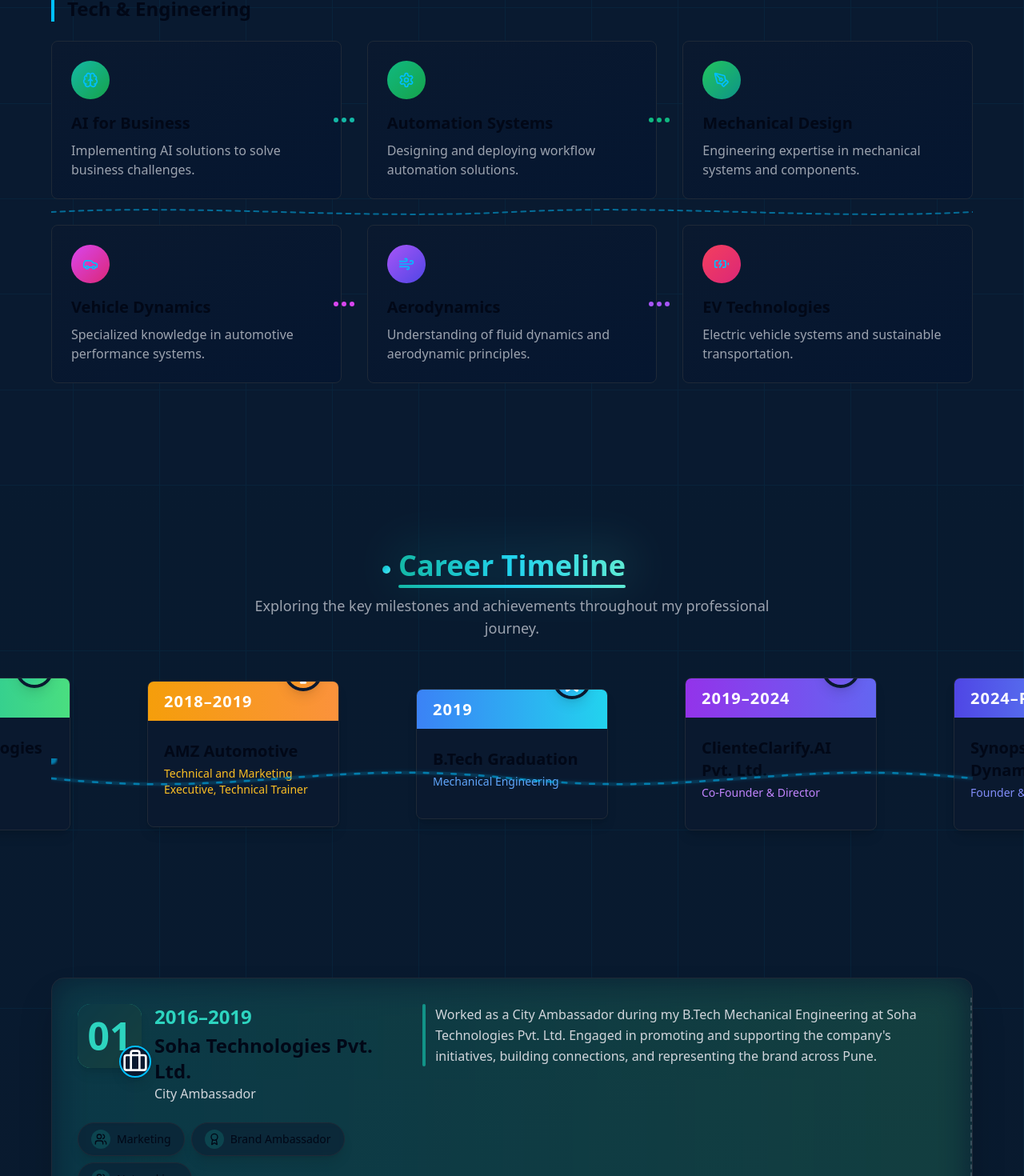
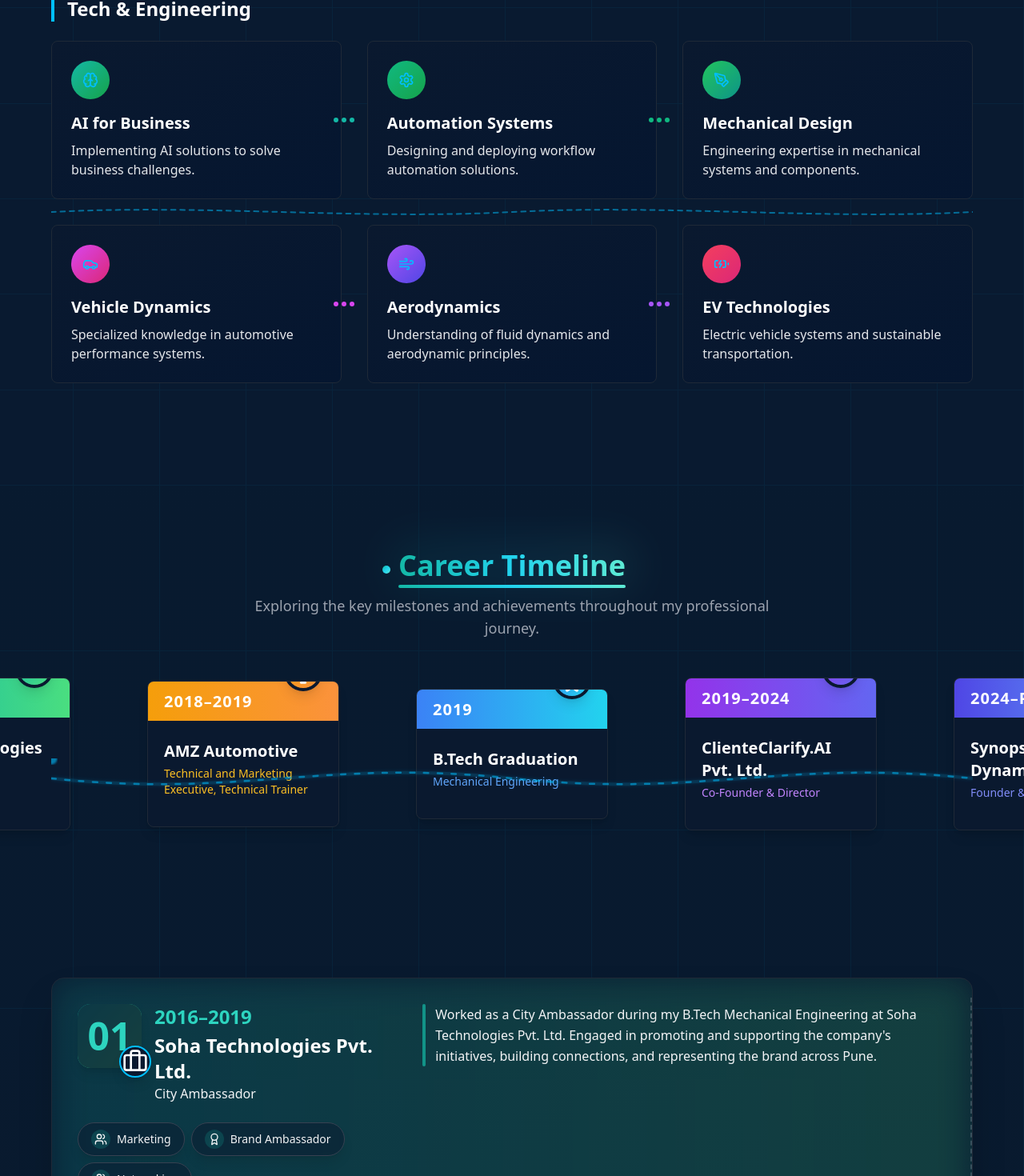
Before and after one commit to syedmusthaqP/code-sketch-artisan, a React (Vite) app: page / in a window 1280 px wide. Shown: the part 2716-4186 px from the top of the page at 80% size. Built offline with nearby package versions, Linux system fonts and the light colour scheme.

Commit message:
Fix: Improve text color visibility
Improve the visibility of text colors in the skills and specializations and timeline sections.

```diff
--- a/src/components/TimelineSection.tsx
+++ b/src/components/TimelineSection.tsx
@@ -1,4 +1,3 @@
-
 import { motion } from "framer-motion";
 import {
   Briefcase,
@@ -171,8 +170,8 @@ export default function TimelineSection() {
                           </div>
                         </div>
 
-                        <h4 className="text-xl font-poppins font-bold mb-1 mt-1">{event.title}</h4>
-                        <p className={`${event.textColor} text-sm mb-4`}>{event.subtitle}</p>
+                        <h4 className="text-xl font-poppins font-bold mb-1 mt-1 text-white">{event.title}</h4>
+                        <p className={`${event.textColor} text-sm mb-4 font-medium`}>{event.subtitle}</p>
 
                         {/* Enhanced visual connector dots between cards */}
                         {index < timelineEvents.length - 1 && (
@@ -235,7 +234,7 @@ export default function TimelineSection() {
               </div>
             </div>
 
-            {/* Enhanced wave connector line under cards - SVG wave pattern with animated dots */}
+            {/* Enhanced wave connector line under cards */}
             <div className="absolute top-[45%] left-0 w-full transform -translate-y-1/2 z-0">
               {/* Main wave path */}
               <svg
@@ -358,7 +357,7 @@ export default function TimelineSection() {
             </div>
           </div>
 
-          {/* Detailed event cards - MODIFIED TO INCLUDE ALL TIMELINE EVENTS */}
+          {/* Detailed event cards - Update text colors for better visibility */}
           <div className="space-y-16 mt-24">
             {timelineEvents.map((event, index) => (
               <motion.div
@@ -394,8 +393,8 @@ export default function TimelineSection() {
 
                         <div>
                           <div className={`text-2xl font-poppins font-bold ${event.textColor} mb-1`}>{event.year}</div>
-                          <h4 className="text-2xl font-poppins font-semibold">{event.title}</h4>
-                          <p className="text-gray-300">{event.subtitle}</p>
+                          <h4 className="text-2xl font-poppins font-semibold text-white">{event.title}</h4>
+                          <p className="text-gray-100">{event.subtitle}</p>
                         </div>
                       </div>
 
@@ -405,7 +404,7 @@ export default function TimelineSection() {
                           {event.tags.map((tag, tagIndex) => (
                             <span
                               key={tagIndex}
-                              className="px-4 py-2 rounded-full backdrop-blur-sm bg-[#0a192f] bg-opacity-50 border border-gray-800 text-sm flex items-center gap-2 transition-all group-hover:translate-y-0 translate-y-0 shadow-lg"
+                              className="px-4 py-2 rounded-full backdrop-blur-sm bg-[#0a192f] bg-opacity-50 border border-gray-700 text-sm flex items-center gap-2 transition-all group-hover:translate-y-0 translate-y-0 shadow-lg text-gray-100"
                               style={{ transitionDelay: `${tagIndex * 100}ms` }}
                             >
                               <span className={`w-6 h-6 rounded-full ${event.bgColor} bg-opacity-20 flex items-center justify-center`}>
@@ -425,7 +424,7 @@ export default function TimelineSection() {
                     <div className="md:col-span-3 space-y-8">
                       {/* Description with styled paragraph */}
                       <div>
-                        <p className="text-gray-300 leading-relaxed relative">
+                        <p className="text-gray-100 leading-relaxed relative">
                           <span className={`absolute -left-4 top-0 w-1 h-full ${event.bgColor} rounded-full opacity-70`}></span>
                           {event.description}
                         </p>
@@ -452,7 +451,7 @@ export default function TimelineSection() {
                                 <div className={`w-8 h-8 rounded-lg bg-gradient-to-br ${event.color} bg-opacity-10 flex-shrink-0 flex items-center justify-center mt-0.5 group-hover:scale-110 transition-transform duration-300`}>
                                   <ArrowRight className="w-4 h-4 text-white" />
                                 </div>
-                                <p className="text-gray-200">{achievement}</p>
+                                <p className="text-white">{achievement}</p>
                               </motion.div>
                             ))}
                           </div>
@@ -466,7 +465,7 @@ export default function TimelineSection() {
           </div>
         </div>
 
-        {/* Mobile Timeline */}
+        {/* Mobile Timeline - Enhance text visibility */}
         <div className="md:hidden max-w-sm mx-auto">
           <div className="relative">
             {/* Enhanced vertical timeline line with animation effects */}
@@ -623,8 +622,8 @@ export default function TimelineSection() {
                       <div className={`text-lg font-poppins font-bold bg-gradient-to-r ${event.color} bg-clip-text text-transparent mb-2`}>
                         {event.year}
                       </div>
-                      <h4 className="text-lg font-poppins font-semibold mb-2">{event.title}</h4>
-                      <p className="text-gray-300 text-sm">{event.subtitle}</p>
+                      <h4 className="text-lg font-poppins font-semibold mb-2 text-white">{event.title}</h4>
+                      <p className="text-gray-100 text-sm">{event.subtitle}</p>
                     </div>
                   </motion.div>
                 </motion.div>
@@ -632,7 +631,7 @@ export default function TimelineSection() {
             </div>
           </div>
 
-          {/* Mobile detailed cards - MODIFIED TO SHOW ALL EVENTS */}
+          {/* Mobile detailed cards with improved visibility */}
           <div className="mt-16 space-y-12">
             {timelineEvents.map((event, index) => (
               <motion.div
@@ -652,7 +651,7 @@ export default function TimelineSection() {
                       {event.icon}
                     </div>
                   </div>
-                  <p className="text-white text-opacity-80 text-sm mt-1">{event.year} - {event.subtitle}</p>
+                  <p className="text-white text-opacity-90 text-sm mt-1">{event.year} - {event.subtitle}</p>
                 </div>
 
                 <div className="p-5">
@@ -660,7 +659,7 @@ export default function TimelineSection() {
                   {event.tags && (
                     <div className="flex flex-wrap gap-2 mb-4">
                       {event.tags.map((tag, tagIndex) => (
-                        <span key={tagIndex} className="px-3 py-1 bg-[#00bfff] bg-opacity-10 rounded-full text-sm flex items-center gap-1">
+                        <span key={tagIndex} className="px-3 py-1 bg-[#00bfff] bg-opacity-10 rounded-full text-sm flex items-center gap-1 text-gray-100">
                           {skillIcons[tag]}
                           {tag}
                         </span>
@@ -668,7 +667,7 @@ export default function TimelineSection() {
                     </div>
                   )}
 
-                  <p className="text-gray-300 mb-6 text-sm">{event.description}</p>
+                  <p className="text-gray-100 mb-6 text-sm">{event.description}</p>
 
                   {/* Achievements with icons */}
                   {event.achievements && (
@@ -689,7 +688,7 @@ export default function TimelineSection() {
                             <div className="w-5 h-5 rounded-full bg-[#00bfff] bg-opacity-20 flex-shrink-0 flex items-center justify-center mt-0.5">
                               {achievementIcon}
                             </div>
-                            <p className="text-gray-200 text-sm">{achievement}</p>
+                            <p className="text-white text-sm">{achievement}</p>
                           </motion.div>
                         ))}
                       </div>
--- a/src/components/skills/SkillCard.tsx
+++ b/src/components/skills/SkillCard.tsx
@@ -47,13 +47,13 @@ export function SkillCard({ title, description, color, bgColor, icon, index }: S
           </div>
 
           {/* Title with accent line */}
-          <h5 className="text-xl font-poppins font-semibold mb-2 relative inline-block">
+          <h5 className="text-xl font-poppins font-semibold mb-2 relative inline-block text-white">
             {title}
             <div className={`absolute -bottom-1 left-0 w-0 h-0.5 bg-gradient-to-r ${color} group-hover:w-full transition-all duration-500`}></div>
           </h5>
 
           {/* Description */}
-          <p className="text-gray-400 group-hover:text-white transition-all duration-300 mt-auto">
+          <p className="text-gray-200 group-hover:text-white transition-all duration-300 mt-auto">
             {description}
           </p>
         </div>
--- a/src/components/skills/SkillCategory.tsx
+++ b/src/components/skills/SkillCategory.tsx
@@ -37,7 +37,7 @@ export function SkillCategory({ title, skills, connectorAnimationDuration = "15s
       viewport={{ once: true }}
       variants={containerVariants}
     >
-      <h4 className="text-2xl font-poppins font-semibold mb-6 border-l-4 border-[#00bfff] pl-4">
+      <h4 className="text-2xl font-poppins font-semibold mb-6 border-l-4 border-[#00bfff] pl-4 text-white">
         {title}
       </h4>
 
```
